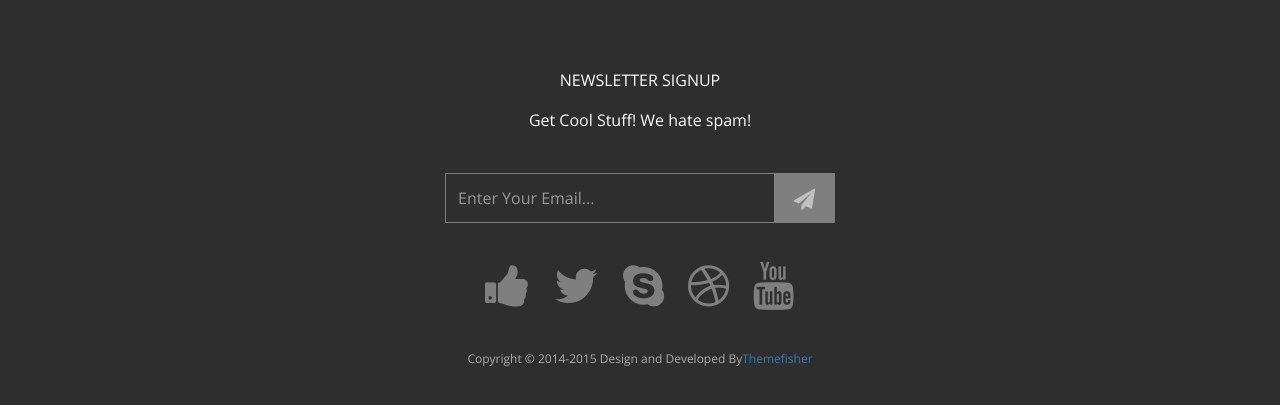
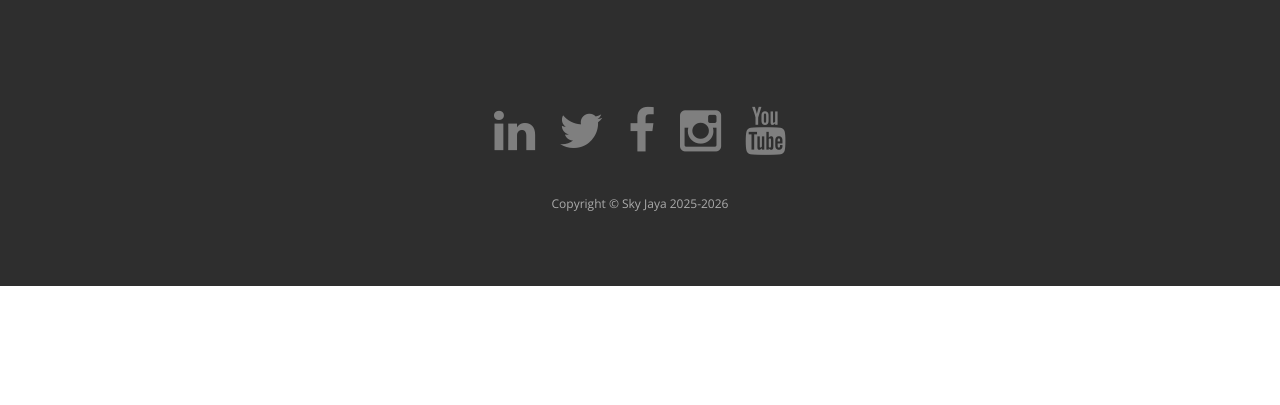
Before and after one commit to ALTAMASH3322/Template, a plain HTML site: page index.html in a window 1280 px wide. Shown: the part 5767-6172 px from the top of the page. After the commit the page ends 6053 px from the top, so only its background shows below. Drawn offline with nearby package versions, Linux system fonts and the light colour scheme; some packages are replaced by stand-ins of ours.

Commit message:
fqa
faef

```diff
--- a/index.html
+++ b/index.html
@@ -790,39 +790,21 @@
       <div class="container">
         <div class="row text-center">
           <div class="footer-content">
-            <div class="wow animated fadeInDown">
-              <p>newsletter signup</p>
-              <p>Get Cool Stuff! We hate spam!</p>
-            </div>
-            <form
-              action="#"
-              method="post"
-              class="subscribe-form wow animated fadeInUp"
-            >
-              <div class="input-field">
-                <input
-                  type="email"
-                  class="subscribe form-control"
-                  placeholder="Enter Your Email..."
-                />
-                <button type="submit" class="submit-icon">
-                  <i class="fa fa-paper-plane fa-lg"></i>
-                </button>
-              </div>
-            </form>
+
             <div class="footer-social">
               <ul>
                 <li class="wow animated zoomIn">
-                  <a href="#"><i class="fa fa-thumbs-up fa-3x"></i></a>
+                  <a href="#"><i class="fa fa-linkedin fa-3x"></i>
+				  </a>
                 </li>
                 <li class="wow animated zoomIn" data-wow-delay="0.3s">
                   <a href="#"><i class="fa fa-twitter fa-3x"></i></a>
                 </li>
                 <li class="wow animated zoomIn" data-wow-delay="0.6s">
-                  <a href="#"><i class="fa fa-skype fa-3x"></i></a>
+                  <a href="#"><i class="fa fa-facebook fa-3x"></i></a>
                 </li>
                 <li class="wow animated zoomIn" data-wow-delay="0.9s">
-                  <a href="#"><i class="fa fa-dribbble fa-3x"></i></a>
+                  <a href="#"><i class="fa fa-instagram fa-3x"></i></a>
                 </li>
                 <li class="wow animated zoomIn" data-wow-delay="1.2s">
                   <a href="#"><i class="fa fa-youtube fa-3x"></i></a>
@@ -831,10 +813,8 @@
             </div>
 
             <p>
-              Copyright &copy; 2014-2015 Design and Developed By<a
-                href="http://www.themefisher.com"
-                >Themefisher</a
-              >
+              Copyright &copy; Sky Jaya 2025-2026
+
             </p>
           </div>
         </div>
```
